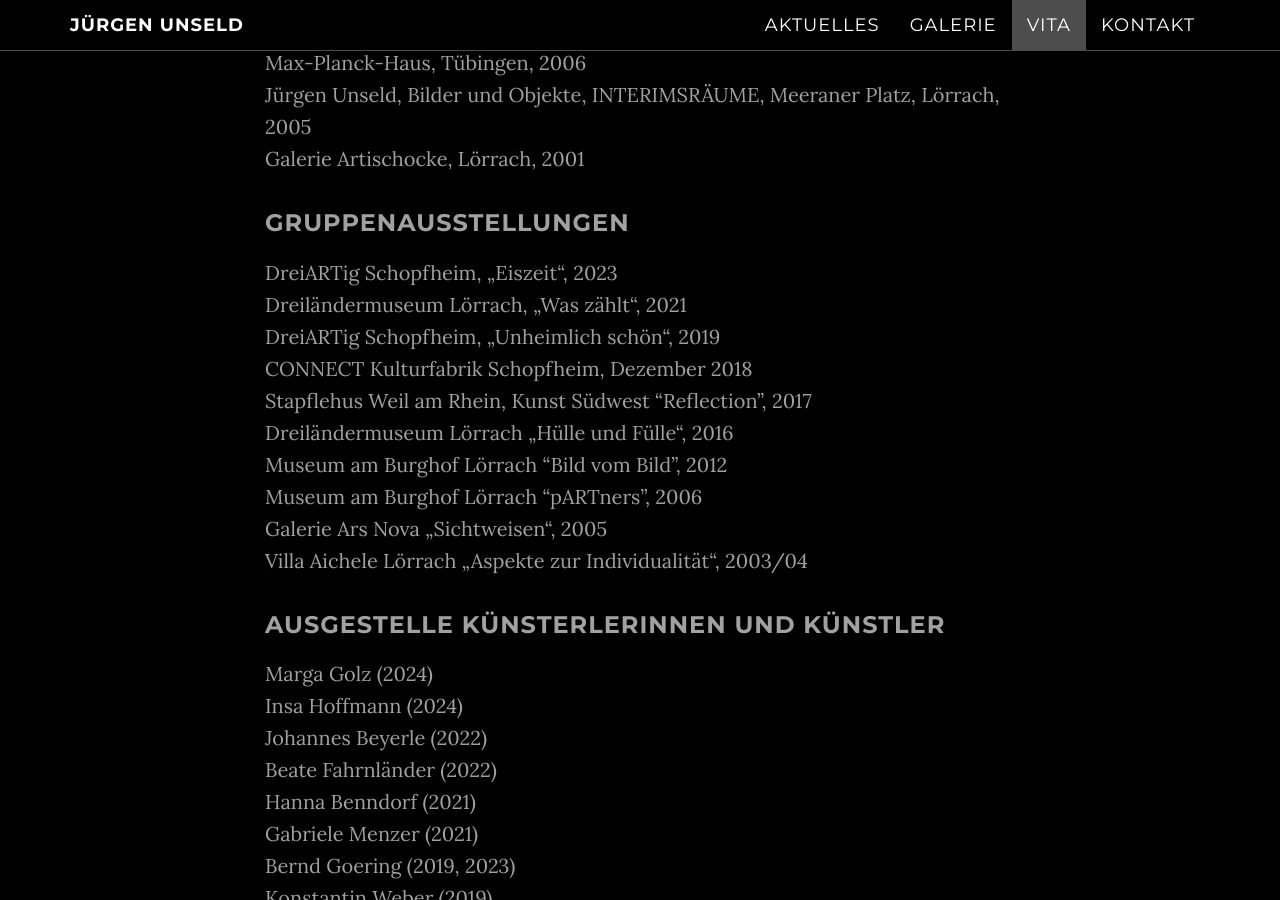
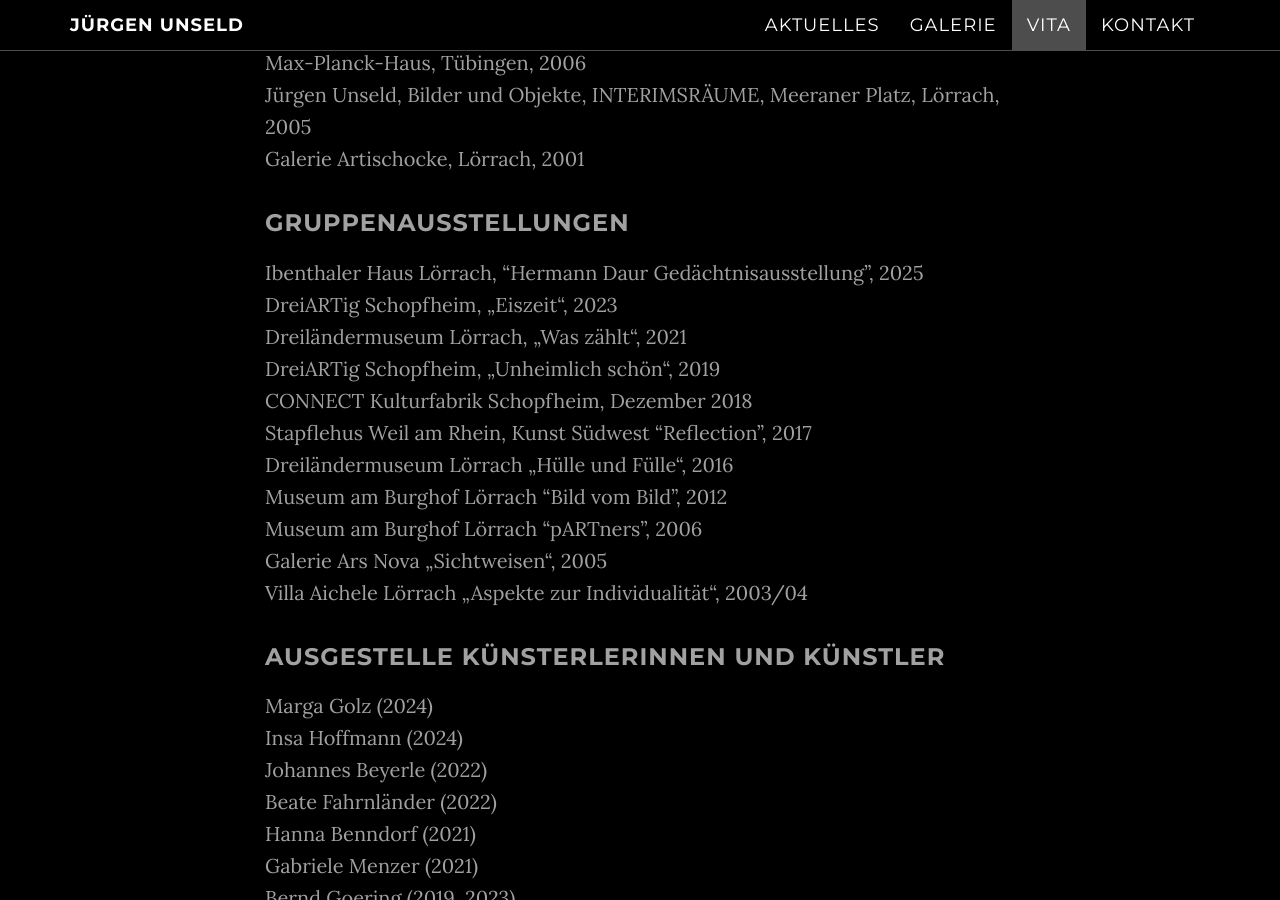
Before and after one commit to jueunseld/jueunseld.github.io, a Jekyll site: the page built from _posts/2017-06-04-vita.md, in a window 1280 px wide and 900 px high, scrolled down 5250 px. Built offline with Jekyll 4.4.1, drawn with Linux system fonts in a browser that asks for light colours; our own code applies the rules of GitHub Pages for plain Markdown files.

Commit message:
Ibenthaler Haus Lörrach

```diff
--- a/_posts/2017-06-04-vita.md
+++ b/_posts/2017-06-04-vita.md
@@ -30,6 +30,7 @@
 
 
 ### Gruppenausstellungen
+Ibenthaler Haus Lörrach, "Hermann Daur Gedächtnisausstellung", 2025\\
 DreiARTig Schopfheim, „Eiszeit“, 2023\\
 Dreiländermuseum Lörrach, „Was zählt“, 2021\\
 DreiARTig Schopfheim, „Unheimlich schön“, 2019\\
```
